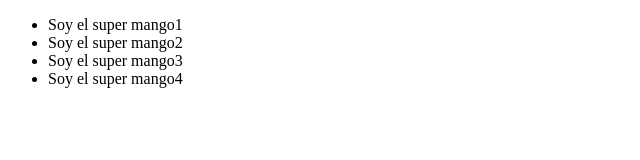
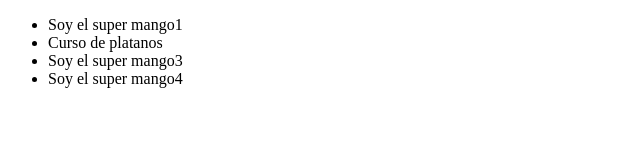
Before and after one commit to Thrillidas/proyecto, a plain HTML site: page index.html in a window 1280 px wide. Shown: the full height of the page, 0-640 px from the left. Drawn offline with Linux system fonts and the light colour scheme.

Commit message:
Modificado nombre lista a 'Curso de platanos'

```diff
--- a/index.html
+++ b/index.html
@@ -10,7 +10,7 @@
     <main>
         <ul>
             <li>Soy el super mango1</li>
-            <li>Soy el super mango2</li>
+            <li>Curso de platanos</li>
             <li>Soy el super mango3</li>
             <li>Soy el super mango4</li>
 
```
